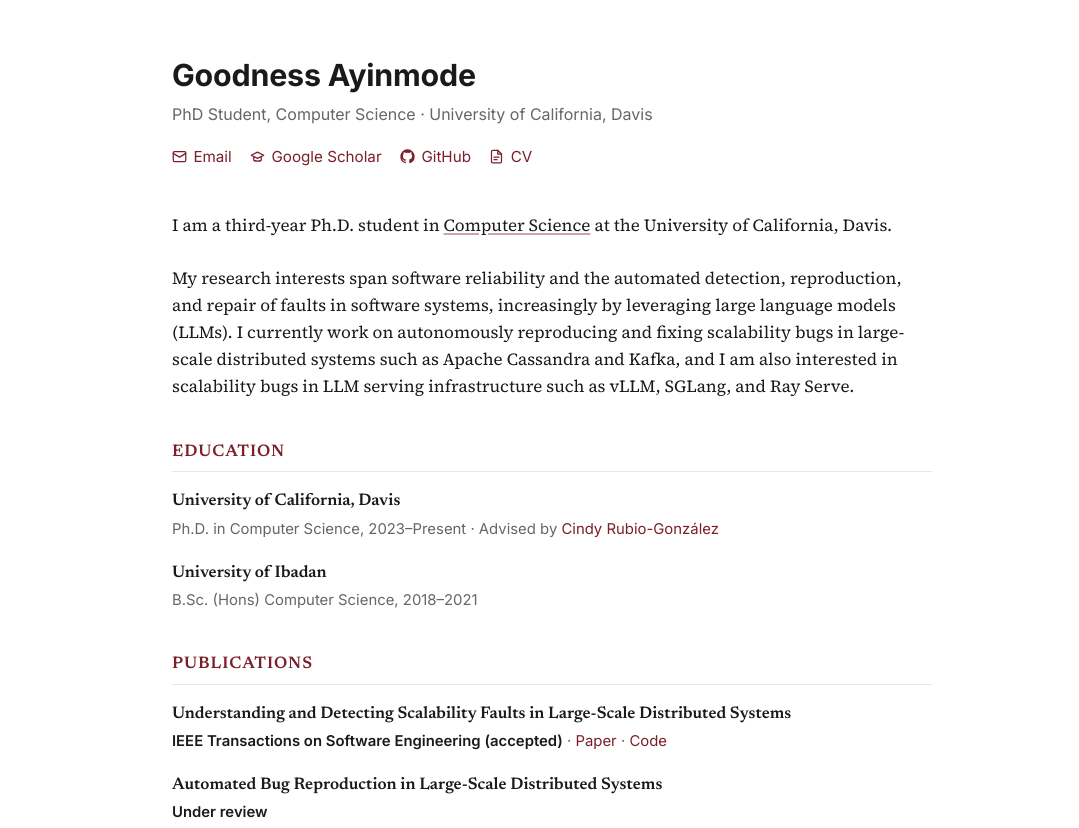
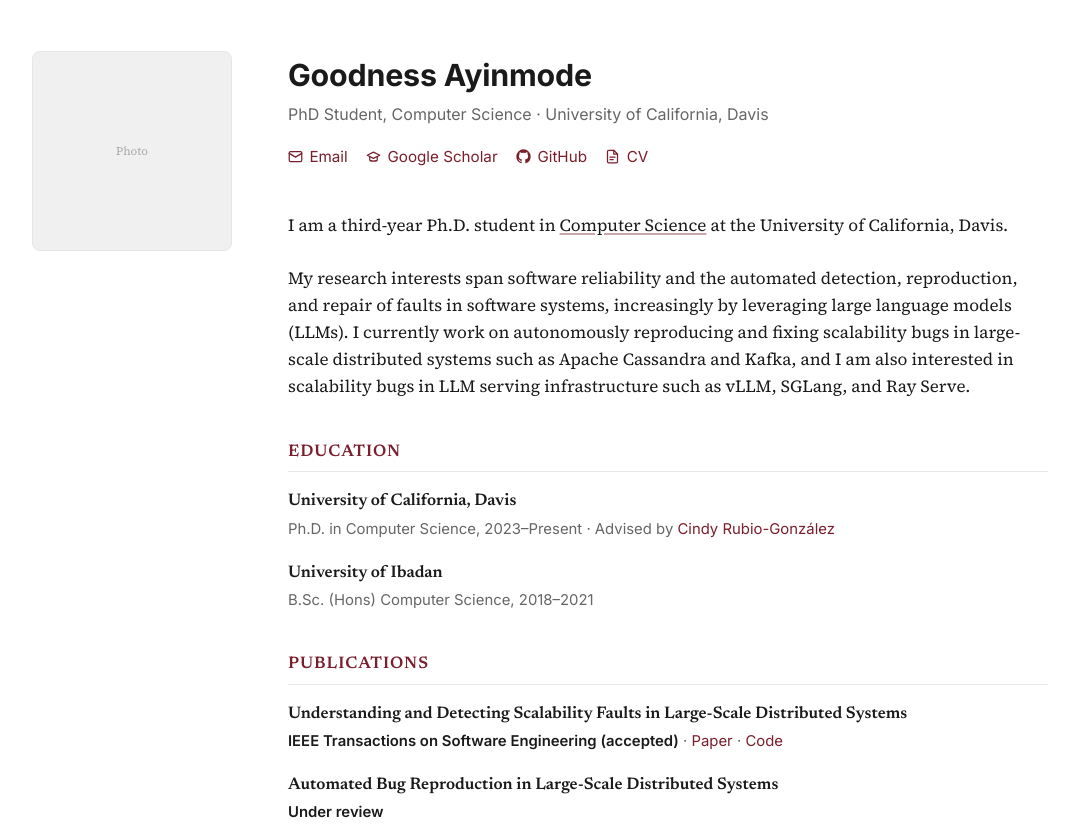
Before and after one commit to boluwarinayinmode/boluwarinayinmode.github.io, a plain HTML site: page index.html in a window 1280 px wide. Shown: the top 828 px of the page, without its empty margins (88-1167 px from the left). Drawn offline with Linux system fonts and the light colour scheme.

Commit message:
Move photo to left side column

```diff
--- a/index.html
+++ b/index.html
@@ -40,19 +40,34 @@
         padding: 3.2rem 1.25rem 4rem;
       }
       .wrap {
+        max-width: 1040px;
+        margin: 0 auto;
+        display: flex;
+        gap: 3.5rem;
+        align-items: flex-start;
+      }
+      .main {
+        flex: 1 1 0;
+        min-width: 0;
         max-width: var(--maxw);
-        margin: 0 auto;
+      }
+      @media (max-width: 820px) {
+        .wrap {
+          flex-direction: column;
+          gap: 1.75rem;
+        }
       }
       header {
         display: flex;
-        gap: 1.6rem;
+        gap: 3.5rem;
         align-items: flex-start;
         flex-wrap: wrap;
       }
       .photo {
-        width: 160px;
-        height: 160px;
-        flex: 0 0 160px;
+        width: 200px;
+        height: 200px;
+        flex: 0 0 200px;
+        order: -1;
         border-radius: 8px;
         object-fit: cover;
         background: #f0f0f0;
@@ -213,9 +228,8 @@
   </head>
   <body>
     <div class="wrap">
+      <div class="main">
       <header>
-        <!-- Save a square image as photo.jpg in this folder and it will appear here. -->
-        <img class="photo" src="photos/photo.jpg" alt="Goodness Ayinmode" onerror="this.style.display=&apos;none&apos;" />
         <div class="intro">
           <h1>Goodness Ayinmode</h1>
           <p class="affil">
@@ -324,6 +338,10 @@
       </div>
 
       <footer>Last updated: August 2026</footer>
+      </div>
+
+      <!-- Save a square image as photos/photo.jpg and it will appear here. -->
+      <div class="photo">Photo</div>
     </div>
   </body>
 </html>
```
